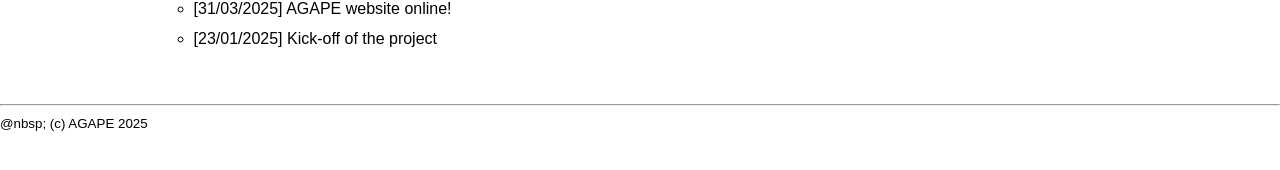
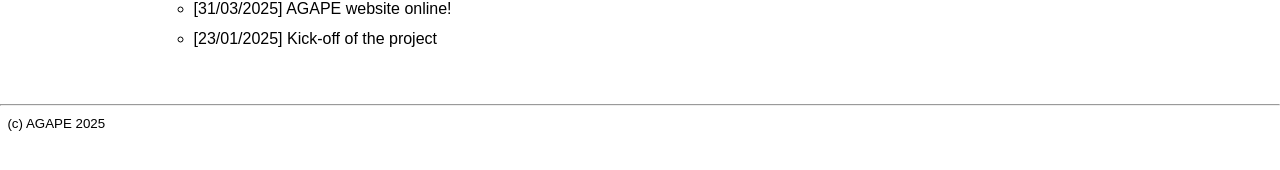
Before and after one commit to AGAPE-ANR/agape-anr.github.io, a Jekyll site: the page built from index.md, in a window 1280 px wide. Shown: the part 597-767 px from the top of the page. Built offline with Jekyll 4.4.1, drawn with Linux system fonts in a browser that asks for light colours.

Commit message:
Update default.html

```diff
--- a/_layouts/default.html
+++ b/_layouts/default.html
@@ -39,6 +39,6 @@ jaune : #fdaf27 -->
     {{ content }}
   </main>
 <hr />
-<font style="font-size: smaller">@nbsp; (c) AGAPE 2025</font>
+<font style="font-size: smaller">&nbsp; (c) AGAPE 2025</font>
 </body>
 </html>
```
